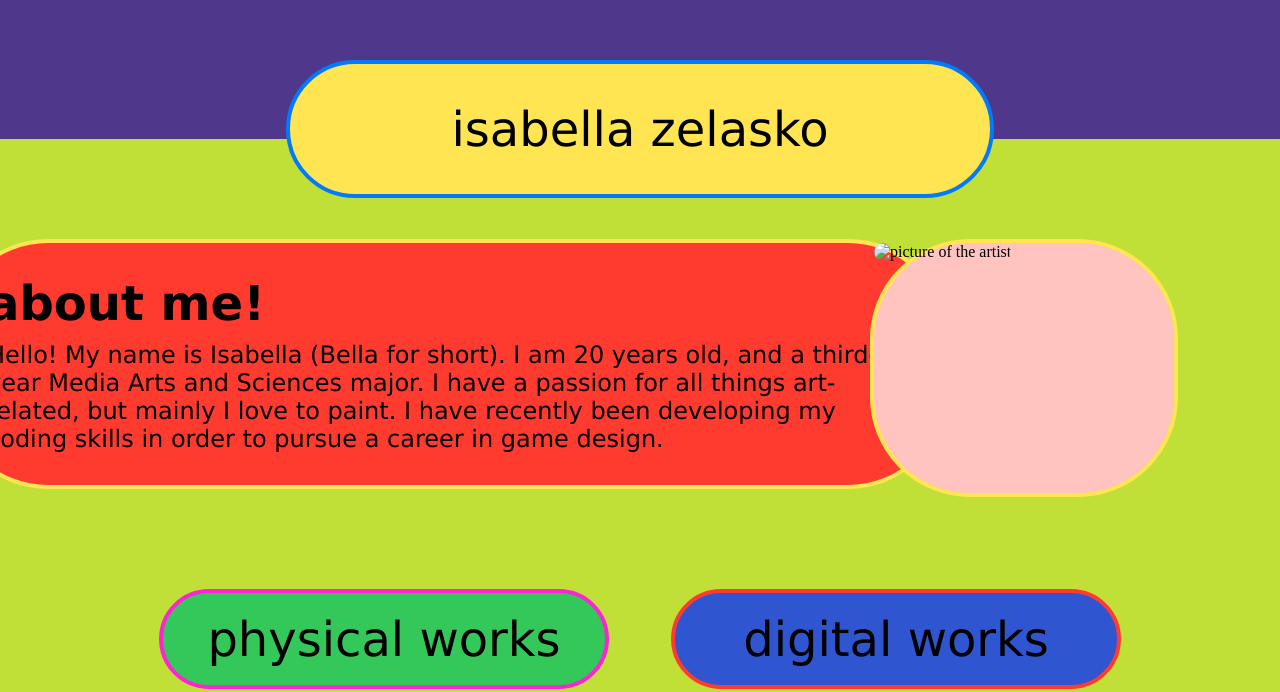
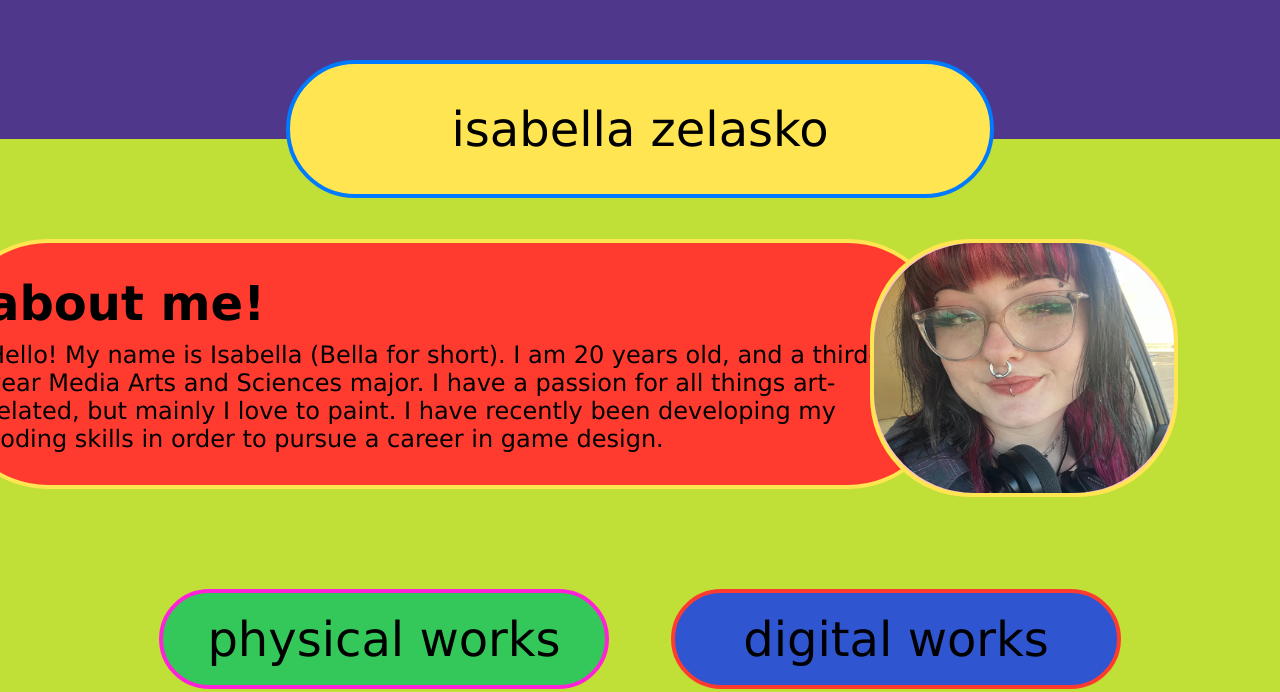
Before and after one commit to izelasko/izelasko.github.io, a plain HTML site: page finalproject.html in a window 1280 px wide. Shown: the part 111-803 px from the top of the page. Drawn offline with Linux system fonts and the light colour scheme.

Commit message:
Update finalproject.html

```diff
--- a/finalproject.html
+++ b/finalproject.html
@@ -24,7 +24,7 @@ isabella zelasko
 </div>
 
 <div class="image">
-    <img src="images/AboutPageIMG.png" alt="picture of the artist">
+    <img src="AboutPageIMG.png" alt="picture of the artist">
 </div>
 
 <button class="button button1" onclick="location.href='physicalworks.html'">physical works</button>
```
